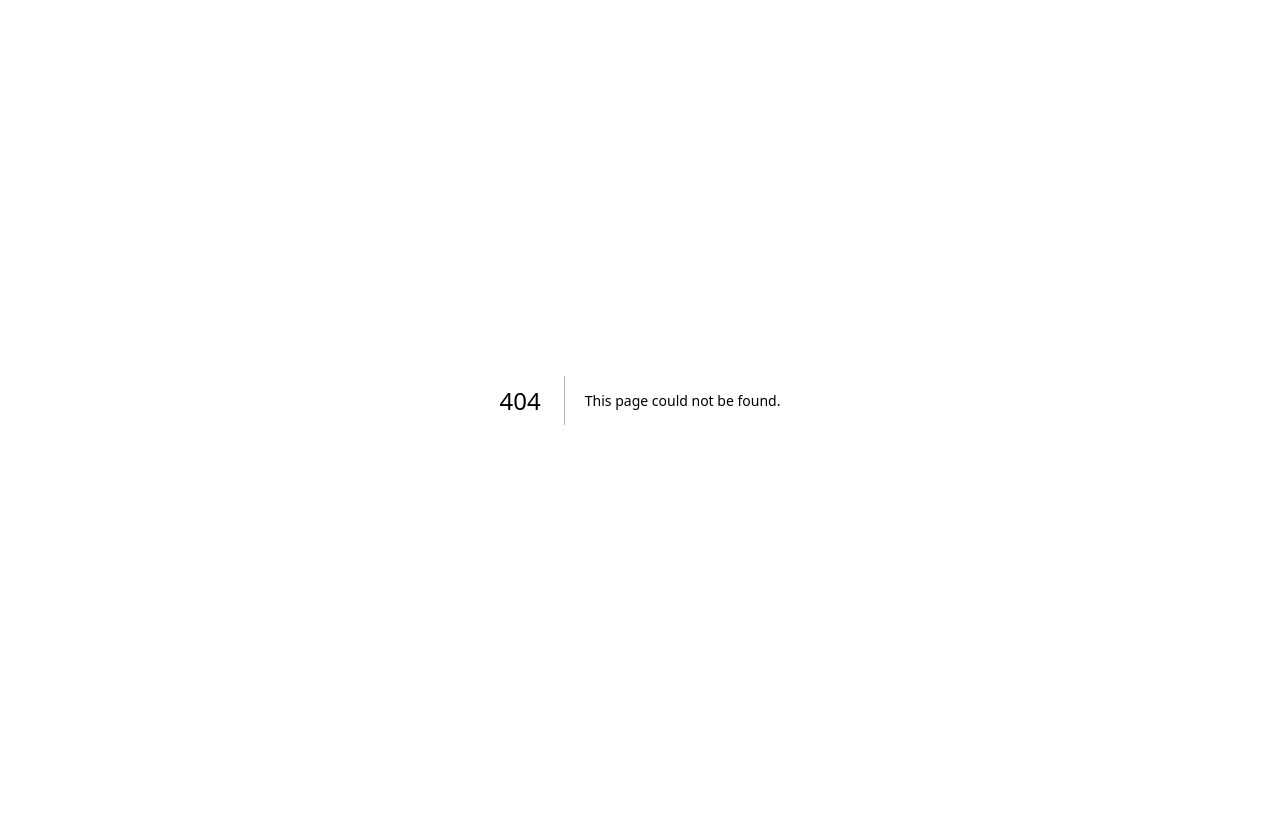
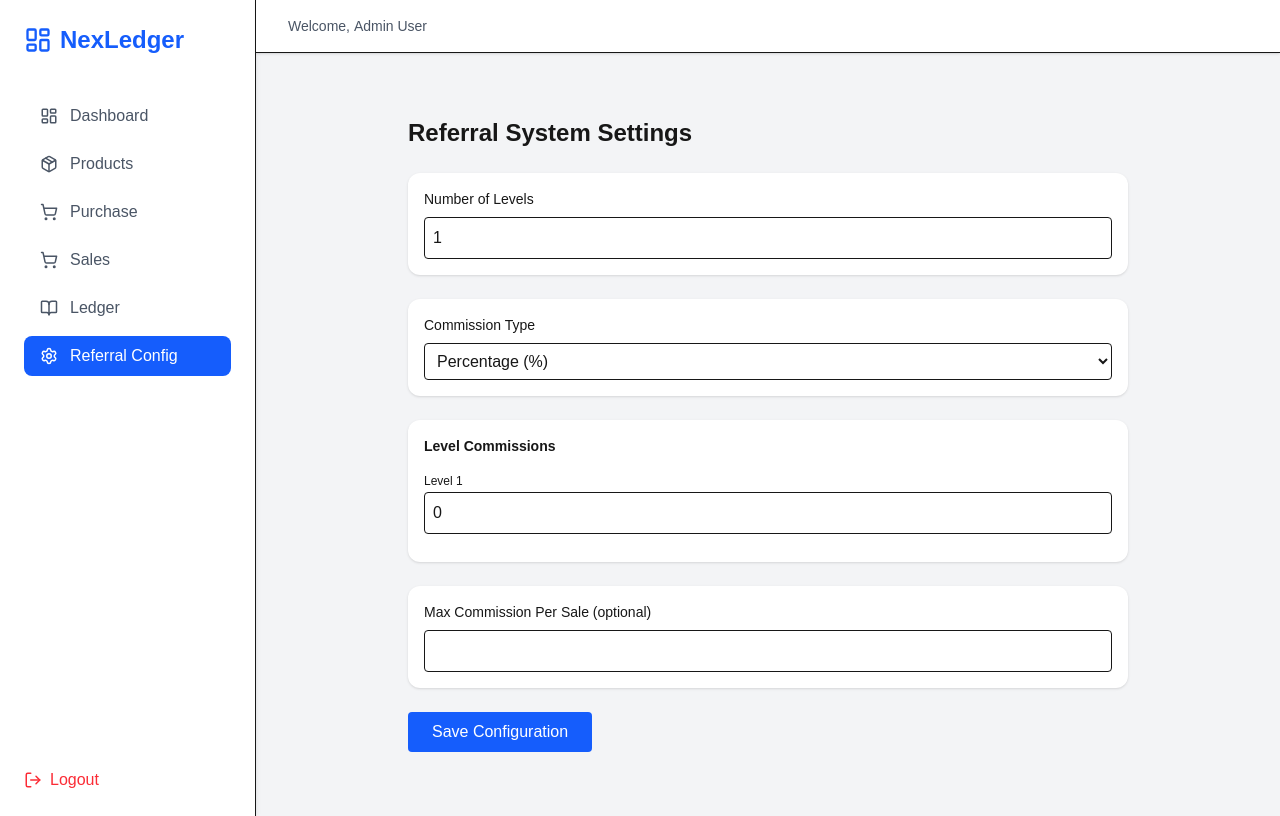
Before and after one commit to ShreyasTigga/NexLedger-Cloud-Native-Inventory-And-Accounting-System-with-Referral-Commission-Engine, a Next.js app in the folder nexledger/: page /retailer/dashboard/referral in a window 1280 px wide. Before the commit this address had no page. Built offline with nearby package versions, Linux system fonts and the light colour scheme; no server answers; the database is empty.

Commit message:
added referral engine

```diff
--- a/nexledger/app/api/customer/login/route.ts
+++ b/nexledger/app/api/customer/login/route.ts
@@ -2,6 +2,7 @@ import { NextRequest, NextResponse } from "next/server"
 import dbConnect from "@/lib/mongodb"
 import Customer from "@/models/customer"
 import bcrypt from "bcryptjs"
+import { signToken } from "@/lib/jwt"
 
 export async function POST(req: NextRequest) {
   try {
@@ -29,11 +30,23 @@ export async function POST(req: NextRequest) {
       )
     }
 
-    return NextResponse.json({
-      message: "Login successful",
-      userId: user._id,
-      referralCode: user.referralCode
+    // 🔥 CREATE TOKEN
+    const token = signToken({
+      userId: user._id
     })
+
+    const response = NextResponse.json({
+      message: "Login successful"
+    })
+
+    // 🔥 STORE IN COOKIE
+    response.cookies.set("token", token, {
+      httpOnly: true,
+      secure: false, // change to true in production
+      path: "/"
+    })
+
+    return response
 
   } catch (err: any) {
     return NextResponse.json(
--- /dev/null
+++ b/nexledger/app/api/customer/logout/route.ts
@@ -0,0 +1,13 @@
+import { NextResponse } from "next/server"
+
+export async function POST() {
+  const res = NextResponse.json({ message: "Logged out" })
+
+  res.cookies.set("token", "", {
+    httpOnly: true,
+    expires: new Date(0),
+    path: "/"
+  })
+
+  return res
+}
--- /dev/null
+++ b/nexledger/app/api/customer/me/route.ts
@@ -0,0 +1,77 @@
+import { NextRequest, NextResponse } from "next/server"
+import dbConnect from "@/lib/mongodb"
+
+import Customer from "@/models/customer"
+import ReferralEarning from "@/models/referralEarning"
+import { verifyToken } from "@/lib/jwt"
+
+export async function GET(req: NextRequest) {
+  try {
+    await dbConnect()
+
+    const token = req.cookies.get("token")?.value
+
+    if (!token) {
+      return NextResponse.json(
+        { error: "Unauthorized" },
+        { status: 401 }
+      )
+    }
+
+    const decoded: any = verifyToken(token)
+
+    if (!decoded) {
+      return NextResponse.json(
+        { error: "Invalid token" },
+        { status: 401 }
+      )
+    }
+
+    const userId = decoded.userId
+
+    // ================= USER =================
+    const user = await Customer.findById(userId).lean()
+
+    if (!user) {
+      return NextResponse.json(
+        { error: "User not found" },
+        { status: 404 }
+      )
+    }
+
+    // ================= CHILDREN =================
+    const children = await Customer.find({
+      referredBy: user._id
+    })
+      .select("name email")
+      .lean()
+
+    // ================= EARNINGS =================
+    const earnings = await ReferralEarning.find({
+      userId: user._id
+    })
+      .sort({ createdAt: -1 })
+      .limit(20)
+      .lean()
+
+    return NextResponse.json({
+      user: {
+        id: user._id,
+        name: user.name,
+        email: user.email,
+        phone: user.phone,
+        referralCode: user.referralCode,
+        walletBalance: user.walletBalance,
+        referredBy: user.referredBy
+      },
+      children,
+      earnings
+    })
+
+  } catch (err: any) {
+    return NextResponse.json(
+      { error: err.message },
+      { status: 500 }
+    )
+  }
+}
--- a/nexledger/app/customer/dashboard/page.tsx
+++ b/nexledger/app/customer/dashboard/page.tsx
@@ -6,40 +6,52 @@ import { useRouter } from "next/navigation"
 interface Child {
   id: string
   name: string
-  email: string
+  email?: string
 }
 
 interface UserDetails {
   id: string
   name: string
-  email: string
+  email?: string
+  phone?: string
   referralCode: string
   walletBalance: number
   referredBy?: string
   children: Child[]
 }
 
+interface ReferralEarning {
+  _id: string
+  amount: number
+  level: number
+  createdAt: string
+}
+
 export default function DashboardPage() {
   const router = useRouter()
 
   const [user, setUser] = useState<UserDetails | null>(null)
+  const [earnings, setEarnings] = useState<ReferralEarning[]>([])
+
   const [loading, setLoading] = useState(true)
   const [error, setError] = useState<string | null>(null)
 
   const [withdrawAmount, setWithdrawAmount] = useState("")
-  const [withdrawMessage, setWithdrawMessage] = useState("")
+  const [message, setMessage] = useState("")
 
-  // ================= LOAD USER =================
-  async function fetchUser() {
+  // ================= FETCH USER =================
+  async function fetchData() {
     try {
       setLoading(true)
 
-      const res = await fetch("/api/customers/me")
+      const res = await fetch("/api/customer/me")
       const data = await res.json()
 
       if (!res.ok) throw new Error(data.error)
 
-      setUser(data)
+      setUser(data.user)
+      setEarnings(data.earnings)
+
     } catch (err: any) {
       setError(err.message)
     } finally {
@@ -48,30 +60,30 @@ export default function DashboardPage() {
   }
 
   useEffect(() => {
-    fetchUser()
+    fetchData()
   }, [])
 
   // ================= WITHDRAW =================
   async function handleWithdraw(e: FormEvent) {
     e.preventDefault()
 
-    if (!user) return
-
     const amount = Number(withdrawAmount)
 
-    if (amount <= 0) {
+    if (!amount || amount <= 0) {
       setError("Invalid amount")
       return
     }
 
-    if (amount > user.walletBalance) {
+    if (amount > (user?.walletBalance || 0)) {
       setError("Insufficient balance")
       return
     }
 
     const res = await fetch("/api/withdrawals/request", {
       method: "POST",
-      headers: { "Content-Type": "application/json" },
+      headers: {
+        "Content-Type": "application/json"
+      },
       body: JSON.stringify({ amount })
     })
 
@@ -82,25 +94,33 @@ export default function DashboardPage() {
       return
     }
 
-    setWithdrawMessage("Withdrawal requested successfully")
+    setMessage("Withdrawal requested successfully")
     setWithdrawAmount("")
-    fetchUser()
+    fetchData()
   }
 
-  if (loading) return <p className="p-5">Loading...</p>
+  if (loading) return <p className="p-6">Loading...</p>
 
-  if (error || !user) return <p className="p-5 text-red-500">{error}</p>
+  if (error || !user)
+    return <p className="p-6 text-red-500">{error}</p>
 
   // ================= COMPUTED =================
+  const totalEarnings = earnings.reduce(
+    (sum, e) => sum + e.amount,
+    0
+  )
+
   const referralLink = `${window.location.origin}/customer/register?ref=${user.referralCode}`
 
   return (
-    <div className="min-h-screen bg-slate-50 p-5 space-y-5">
+    <div className="max-w-5xl mx-auto p-6 space-y-6">
 
       {/* HEADER */}
       <div className="bg-blue-600 text-white p-5 rounded-xl">
-        <h1 className="text-xl font-semibold">Welcome, {user.name}</h1>
-        <p className="text-sm">{user.email}</p>
+        <h1 className="text-xl font-semibold">
+          Welcome, {user.name}
+        </h1>
+        <p className="text-sm">{user.email || user.phone}</p>
         <p className="text-xs mt-1">
           Referral Code: <b>{user.referralCode}</b>
         </p>
@@ -126,37 +146,76 @@ export default function DashboardPage() {
         </div>
       </div>
 
-      {/* WALLET */}
-      <div className="grid grid-cols-2 md:grid-cols-4 gap-4">
-        <div className="bg-white p-4 rounded-xl">
+      {/* STATS */}
+      <div className="grid grid-cols-2 md:grid-cols-3 gap-4">
+
+        <div className="bg-white p-4 rounded-xl shadow">
           <p className="text-xs">Wallet Balance</p>
-          <p className="text-xl text-green-600">₹{user.walletBalance}</p>
+          <p className="text-xl text-green-600">
+            ₹{user.walletBalance}
+          </p>
         </div>
 
-        <div className="bg-white p-4 rounded-xl">
+        <div className="bg-white p-4 rounded-xl shadow">
+          <p className="text-xs">Total Earnings</p>
+          <p className="text-xl text-blue-600">
+            ₹{totalEarnings}
+          </p>
+        </div>
+
+        <div className="bg-white p-4 rounded-xl shadow">
           <p className="text-xs">Referrals</p>
-          <p className="text-xl">{user.children.length}</p>
+          <p className="text-xl">
+            {user.children.length}
+          </p>
         </div>
+
       </div>
 
       {/* REFERRALS */}
-      <div className="bg-white p-4 rounded-xl">
-        <h2 className="text-sm font-semibold mb-2">Your Referrals</h2>
+      <div className="bg-white p-4 rounded-xl shadow">
+        <h2 className="text-sm font-semibold mb-2">
+          Your Referrals
+        </h2>
 
         {user.children.length === 0 ? (
-          <p className="text-sm text-gray-500">No referrals yet</p>
+          <p className="text-sm text-gray-500">
+            No referrals yet
+          </p>
         ) : (
           user.children.map((c) => (
             <div key={c.id} className="text-sm border-b py-1">
-              {c.name} ({c.email})
+              {c.name}
+            </div>
+          ))
+        )}
+      </div>
+
+      {/* EARNINGS */}
+      <div className="bg-white p-4 rounded-xl shadow">
+        <h2 className="text-sm font-semibold mb-2">
+          Referral Earnings
+        </h2>
+
+        {earnings.length === 0 ? (
+          <p className="text-sm text-gray-500">
+            No earnings yet
+          </p>
+        ) : (
+          earnings.map((e) => (
+            <div key={e._id} className="flex justify-between text-sm py-1">
+              <span>Level {e.level}</span>
+              <span>₹{e.amount}</span>
             </div>
           ))
         )}
       </div>
 
       {/* WITHDRAW */}
-      <div className="bg-white p-4 rounded-xl">
-        <h2 className="text-sm font-semibold mb-2">Withdraw</h2>
+      <div className="bg-white p-4 rounded-xl shadow">
+        <h2 className="text-sm font-semibold mb-2">
+          Withdraw
+        </h2>
 
         <form onSubmit={handleWithdraw} className="space-y-2">
           <input
@@ -172,8 +231,10 @@ export default function DashboardPage() {
           </button>
         </form>
 
-        {withdrawMessage && (
-          <p className="text-green-600 text-sm mt-2">{withdrawMessage}</p>
+        {message && (
+          <p className="text-green-600 text-sm mt-2">
+            {message}
+          </p>
         )}
       </div>
 
--- /dev/null
+++ b/nexledger/app/middleware.ts
@@ -0,0 +1,41 @@
+import { NextResponse } from "next/server"
+import type { NextRequest } from "next/server"
+import { verifyToken } from "@/lib/jwt"
+
+export function middleware(req: NextRequest) {
+  const token = req.cookies.get("token")?.value
+  const { pathname } = req.nextUrl
+
+  const publicRoutes = [
+    "/customer/login",
+    "/customer/register"
+  ]
+
+  // 🔥 Block login if already logged in
+  if (token && publicRoutes.includes(pathname)) {
+    return NextResponse.redirect(
+      new URL("/customer/dashboard", req.url)
+    )
+  }
+
+  const isProtected =
+    pathname.startsWith("/customer") ||
+    pathname.startsWith("/retailer")
+
+  if (isProtected) {
+    if (!token || !verifyToken(token)) {
+      return NextResponse.redirect(
+        new URL("/customer/login", req.url)
+      )
+    }
+  }
+
+  return NextResponse.next()
+}
+
+export const config = {
+  matcher: [
+    "/customer/:path*",
+    "/retailer/:path*"
+  ]
+}
--- a/nexledger/app/retailer/dashboard/layout.tsx
+++ b/nexledger/app/retailer/dashboard/layout.tsx
@@ -8,7 +8,8 @@ import {
   Package,
   ShoppingCart,
   BookOpen,
-  LogOut
+  LogOut,
+  Settings
 } from "lucide-react"
 
 export default function DashboardLayout({
@@ -25,7 +26,8 @@ const navItems = [
   { name: "Products", href: `${BASE}/products`, icon: Package },
   { name: "Purchase", href: `${BASE}/purchase`, icon: ShoppingCart },
   { name: "Sales", href: `${BASE}/sales`, icon: ShoppingCart },
-  { name: "Ledger", href: `${BASE}/ledger`, icon: BookOpen }
+  { name: "Ledger", href: `${BASE}/ledger`, icon: BookOpen },
+  { name: "Referral Config", href: `${BASE}/referral`, icon: Settings }
 ]
 
   const userName = "Admin User"
--- /dev/null
+++ b/nexledger/app/retailer/dashboard/referral/page.tsx
@@ -0,0 +1,179 @@
+"use client"
+
+import { useEffect, useState } from "react"
+
+export default function ReferralConfigPage() {
+
+  const [levels, setLevels] = useState(1)
+  const [percentages, setPercentages] = useState<number[]>([0])
+  const [commissionType, setCommissionType] = useState("percentage")
+  const [maxCommission, setMaxCommission] = useState("")
+  const [loading, setLoading] = useState(false)
+  const [message, setMessage] = useState("")
+
+  // ================= LOAD CONFIG =================
+  async function loadConfig() {
+    const res = await fetch("/api/referral/config")
+    const data = await res.json()
+
+    if (data) {
+      setLevels(data.levels)
+      setPercentages(data.percentages)
+      setCommissionType(data.commissionType)
+      setMaxCommission(data.maxCommissionPerSale || "")
+    }
+  }
+
+  useEffect(() => {
+    loadConfig()
+  }, [])
+
+  // ================= HANDLE LEVEL CHANGE =================
+  function handleLevelChange(val: number) {
+    setLevels(val)
+
+    const newArr = Array(val)
+      .fill(0)
+      .map((_, i) => percentages[i] || 0)
+
+    setPercentages(newArr)
+  }
+
+  // ================= HANDLE % CHANGE =================
+  function updatePercentage(index: number, value: number) {
+    const updated = [...percentages]
+    updated[index] = value
+    setPercentages(updated)
+  }
+
+  // ================= SUBMIT =================
+  async function handleSubmit() {
+    setLoading(true)
+    setMessage("")
+
+    const res = await fetch("/api/referral/config", {
+      method: "POST",
+      headers: {
+        "Content-Type": "application/json"
+      },
+      body: JSON.stringify({
+        levels,
+        percentages,
+        commissionType,
+        maxCommissionPerSale: maxCommission
+          ? Number(maxCommission)
+          : undefined
+      })
+    })
+
+    const data = await res.json()
+
+    if (!res.ok) {
+      setMessage(data.error)
+    } else {
+      setMessage("Config updated successfully ✅")
+    }
+
+    setLoading(false)
+  }
+
+  return (
+    <div className="max-w-3xl mx-auto p-6 space-y-6">
+
+      <h1 className="text-2xl font-semibold">
+        Referral System Settings
+      </h1>
+
+      {/* LEVELS */}
+      <div className="bg-white p-4 rounded-xl shadow">
+        <label className="block text-sm mb-2">
+          Number of Levels
+        </label>
+
+        <input
+          type="number"
+          value={levels}
+          min={1}
+          onChange={(e) =>
+            handleLevelChange(Number(e.target.value))
+          }
+          className="border p-2 w-full rounded"
+        />
+      </div>
+
+      {/* TYPE */}
+      <div className="bg-white p-4 rounded-xl shadow">
+        <label className="block text-sm mb-2">
+          Commission Type
+        </label>
+
+        <select
+          value={commissionType}
+          onChange={(e) => setCommissionType(e.target.value)}
+          className="border p-2 w-full rounded"
+        >
+          <option value="percentage">Percentage (%)</option>
+          <option value="fixed">Fixed Amount (₹)</option>
+        </select>
+      </div>
+
+      {/* PERCENTAGES */}
+      <div className="bg-white p-4 rounded-xl shadow">
+        <h2 className="text-sm font-semibold mb-3">
+          Level Commissions
+        </h2>
+
+        {percentages.map((val, i) => (
+          <div key={i} className="mb-3">
+
+            <label className="text-xs">
+              Level {i + 1}
+            </label>
+
+            <input
+              type="number"
+              value={val}
+              onChange={(e) =>
+                updatePercentage(i, Number(e.target.value))
+              }
+              className="border p-2 w-full rounded"
+            />
+          </div>
+        ))}
+      </div>
+
+      {/* MAX CAP */}
+      <div className="bg-white p-4 rounded-xl shadow">
+        <label className="block text-sm mb-2">
+          Max Commission Per Sale (optional)
+        </label>
+
+        <input
+          type="number"
+          value={maxCommission}
+          onChange={(e) =>
+            setMaxCommission(e.target.value)
+          }
+          className="border p-2 w-full rounded"
+        />
+      </div>
+
+      {/* SUBMIT */}
+      <button
+        onClick={handleSubmit}
+        disabled={loading}
+        className="bg-blue-600 text-white px-6 py-2 rounded"
+      >
+        {loading ? "Saving..." : "Save Configuration"}
+      </button>
+
+      {/* MESSAGE */}
+      {message && (
+        <p className="text-sm text-green-600">
+          {message}
+        </p>
+      )}
+
+    </div>
+  )
+}
--- /dev/null
+++ b/nexledger/lib/jwt.ts
@@ -0,0 +1,17 @@
+import jwt from "jsonwebtoken"
+
+const JWT_SECRET = process.env.JWT_SECRET || "secret123"
+
+export function signToken(payload: any) {
+  return jwt.sign(payload, JWT_SECRET, {
+    expiresIn: "7d"
+  })
+}
+
+export function verifyToken(token: string) {
+  try {
+    return jwt.verify(token, JWT_SECRET)
+  } catch {
+    return null
+  }
+}
--- a/nexledger/package.json
+++ b/nexledger/package.json
@@ -11,6 +11,7 @@
   "dependencies": {
     "bcrypt": "^6.0.0",
     "bcryptjs": "^3.0.3",
+    "jsonwebtoken": "^9.0.3",
     "lucide-react": "^0.575.0",
     "mongodb": "^7.1.0",
     "mongoose": "^9.2.1",
@@ -22,6 +23,7 @@
   "devDependencies": {
     "@tailwindcss/postcss": "^4",
     "@types/bcryptjs": "^2.4.6",
+    "@types/jsonwebtoken": "^9.0.10",
     "@types/node": "^20",
     "@types/react": "^19",
     "@types/react-dom": "^19",
```
Also changed, not shown: nexledger/lib/auth.ts (added), 1 other file (tests, documents, lock files or other folders).
